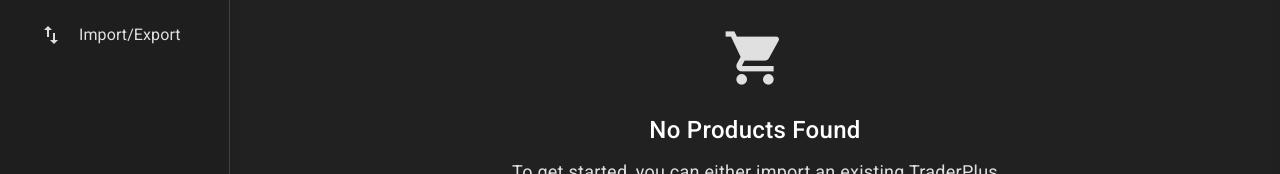
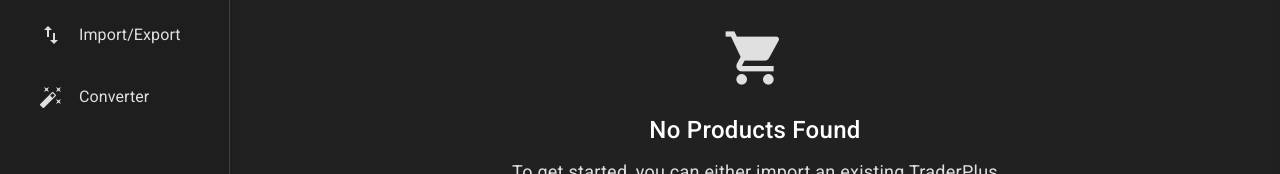
Before and after one commit to TheDmitri/traderpluseditor, an Angular app: page /products in a window 1280 px wide. Shown: the part 378-552 px from the top of the page. Built offline with nearby package versions, Linux system fonts and the light colour scheme.

Commit message:
feat(file-converter): add file converter component and service blueprints and update routing

```diff
--- a/src/app/app.routes.ts
+++ b/src/app/app.routes.ts
@@ -7,14 +7,16 @@ import { CategoryEditorComponent } from './features/category-editor/components/c
 import { ProductEditorComponent } from './features/product-editor/components/product-editor.component';
 import { CurrencyEditorComponent } from './features/currency-editor/components/currency-editor.component';
 import { GeneralSettingsEditorComponent } from './features/general-settings-editor/components/general-settings-editor.component';
+import { FileConverterComponent } from './features/file-converter/components/file-converter.component';
 
 export const routes: Routes = [
   { path: '', redirectTo: 'dashboard', pathMatch: 'full' },
   { path: 'dashboard', component: DashboardComponent },
-  { path: 'file-management', component: FileManagementComponent },
   { path: 'categories', component: CategoryEditorComponent },
   { path: 'products', component: ProductEditorComponent },
   { path: 'currencies', component: CurrencyEditorComponent },
   { path: 'settings', component: GeneralSettingsEditorComponent },
+  { path: 'file-management', component: FileManagementComponent },
+  { path: 'converter', component: FileConverterComponent },
   { path: '**', redirectTo: 'dashboard' }
 ];
--- /dev/null
+++ b/src/app/features/file-converter/components/file-converter.component.html
@@ -0,0 +1 @@
+<p>File-Converter works!</p>
--- a/src/app/shared/components/navigation/navigation.component.ts
+++ b/src/app/shared/components/navigation/navigation.component.ts
@@ -42,7 +42,8 @@ export class NavigationComponent {
     { label: 'Products', icon: 'shopping_cart', route: '/products' },
     { label: 'Currencies', icon: 'payments', route: '/currencies' },
     { label: 'Settings', icon: 'settings', route: '/settings' },
-    { label: 'Import/Export', icon: 'import_export', route: '/file-management' }
+    { label: 'Import/Export', icon: 'import_export', route: '/file-management' },
+    { label: 'Converter', icon: 'auto_fix_high', route: '/converter' }
   ];
 
   getContentClass(): string {
```
Also changed, not shown: src/app/features/file-converter/components/file-converter.component.ts (added, +12 -0 lines), src/app/features/file-converter/services.service.ts (added, +9 -0 lines), src/app/features/file-converter/components/file-converter.component.scss (added).
